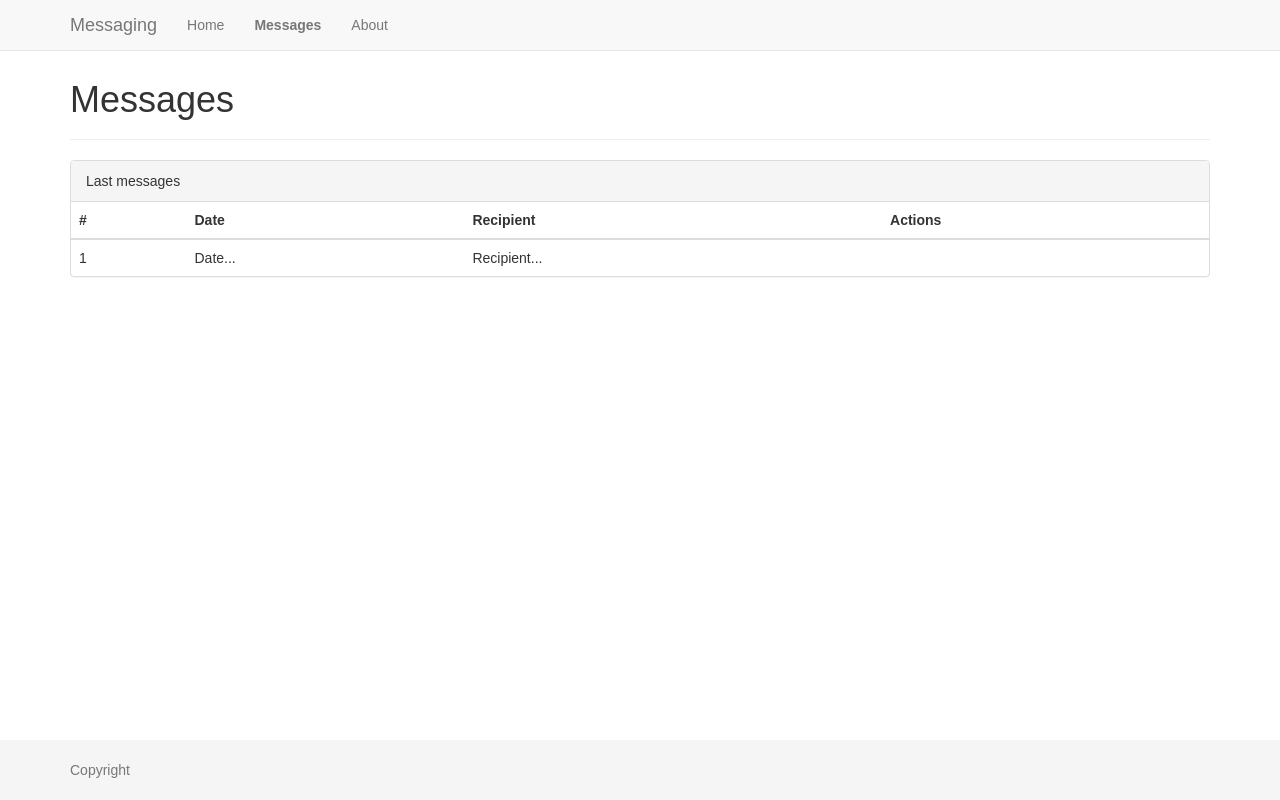
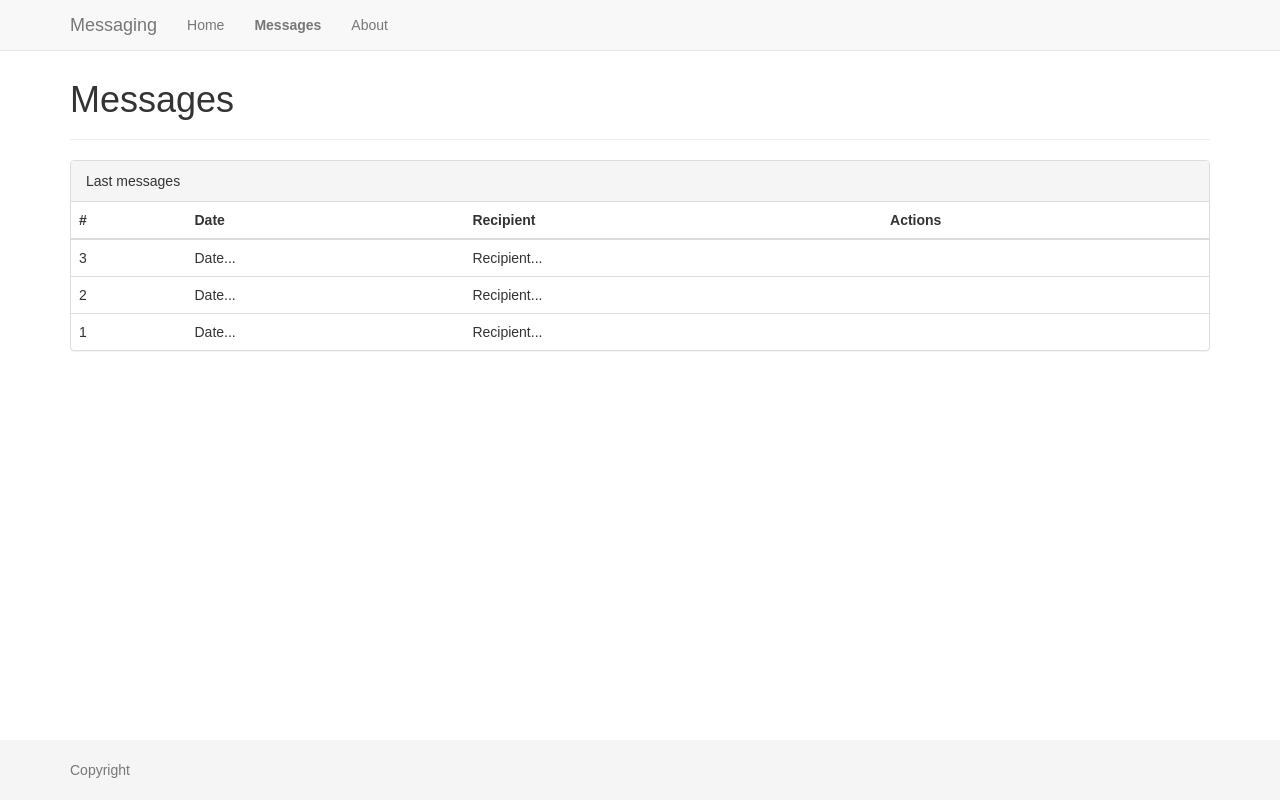
Before and after one commit to glautrou/Messaging, a React (Create React App) app: page /messages in a window 1280 px wide. Built offline with nearby package versions, Linux system fonts and the light colour scheme.

Commit message:
Add more data

```diff
--- a/src/MessageList.js
+++ b/src/MessageList.js
@@ -17,6 +17,18 @@ class MessageList extends Component {
             </thead>
             <tbody>
               <tr>
+                <td>3</td>
+                <td>Date...</td>
+                <td>Recipient...</td>
+                <td></td>
+              </tr>
+              <tr>
+                <td>2</td>
+                <td>Date...</td>
+                <td>Recipient...</td>
+                <td></td>
+              </tr>
+              <tr>
                 <td>1</td>
                 <td>Date...</td>
                 <td>Recipient...</td>
```
